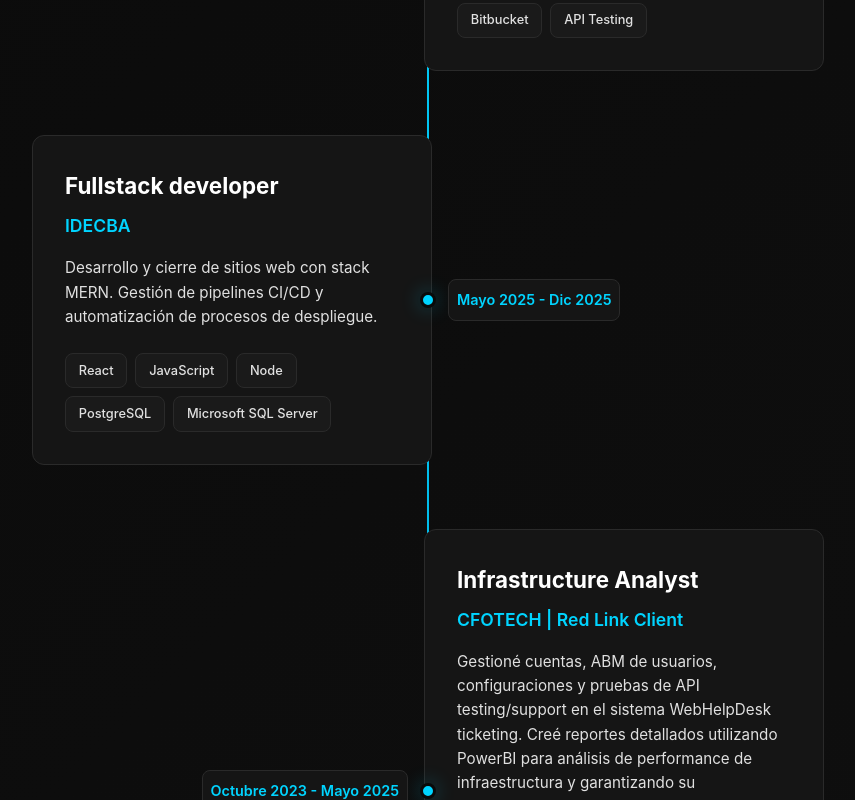
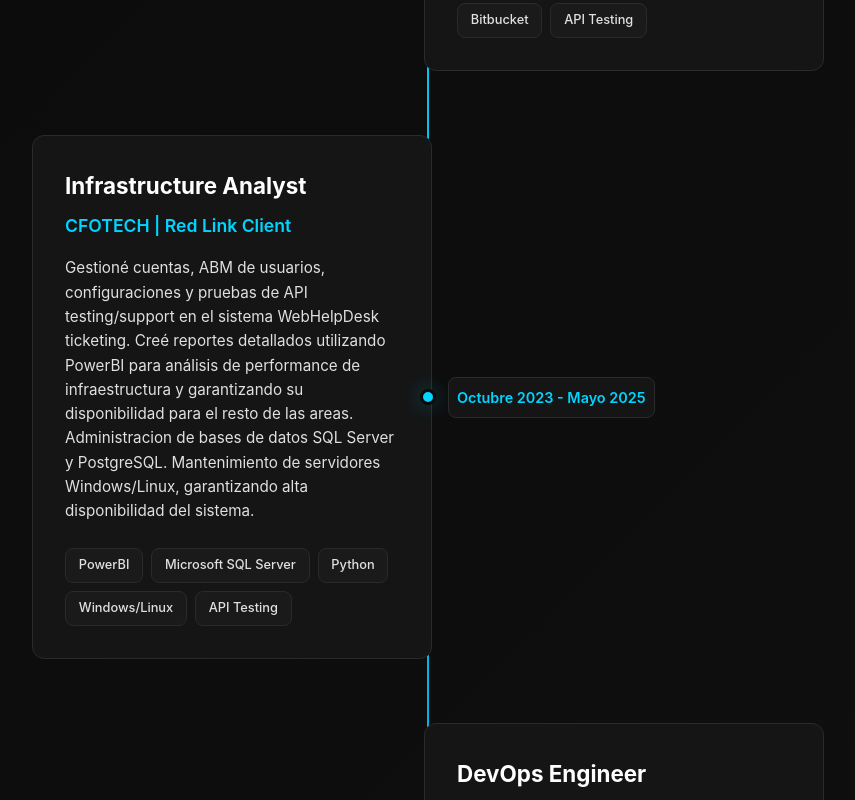
Before and after one commit to franco954/Portfolio, a React (Vite) app: page / in a window 1280 px wide. Shown: the part 2420-3220 px from the top of the page, without its empty margins (212-1067 px from the left). Built offline with nearby package versions, Linux system fonts and the light colour scheme.

Commit message:
changed experience

```diff
--- a/src/App.tsx
+++ b/src/App.tsx
@@ -64,22 +64,6 @@
     },
     {
       id: "2",
-      company: "IDECBA",
-      position: "Fullstack developer",
-      period: "Mayo 2025 - Dic 2025",
-      current: false,
-      description:
-        "Desarrollo y cierre de sitios web con stack MERN. Gestión de pipelines CI/CD y automatización de procesos de despliegue.",
-      technologies: [
-        "React",
-        "JavaScript",
-        "Node",
-        "PostgreSQL",
-        "Microsoft SQL Server",
-      ],
-    },
-    {
-      id: "3",
       company: "CFOTECH | Red Link Client",
       position: "Infrastructure Analyst",
       period: "Octubre 2023 - Mayo 2025",
@@ -95,7 +79,7 @@
       ],
     },
     {
-      id: "4",
+      id: "3",
       company: "Sisorg",
       position: "DevOps Engineer",
       period: "Enero 2023 - Octubre 2023",
@@ -104,7 +88,7 @@
       technologies: ["AWS", "CI/CD", "Azure DevOps", "Zendesk", "SQL Server"],
     },
     {
-      id: "5",
+      id: "4",
       company: "BP4 | Galicia Bank Client",
       position: "Fullstack Developer",
       period: "Enero 2022 - Febrero 2023",
```
